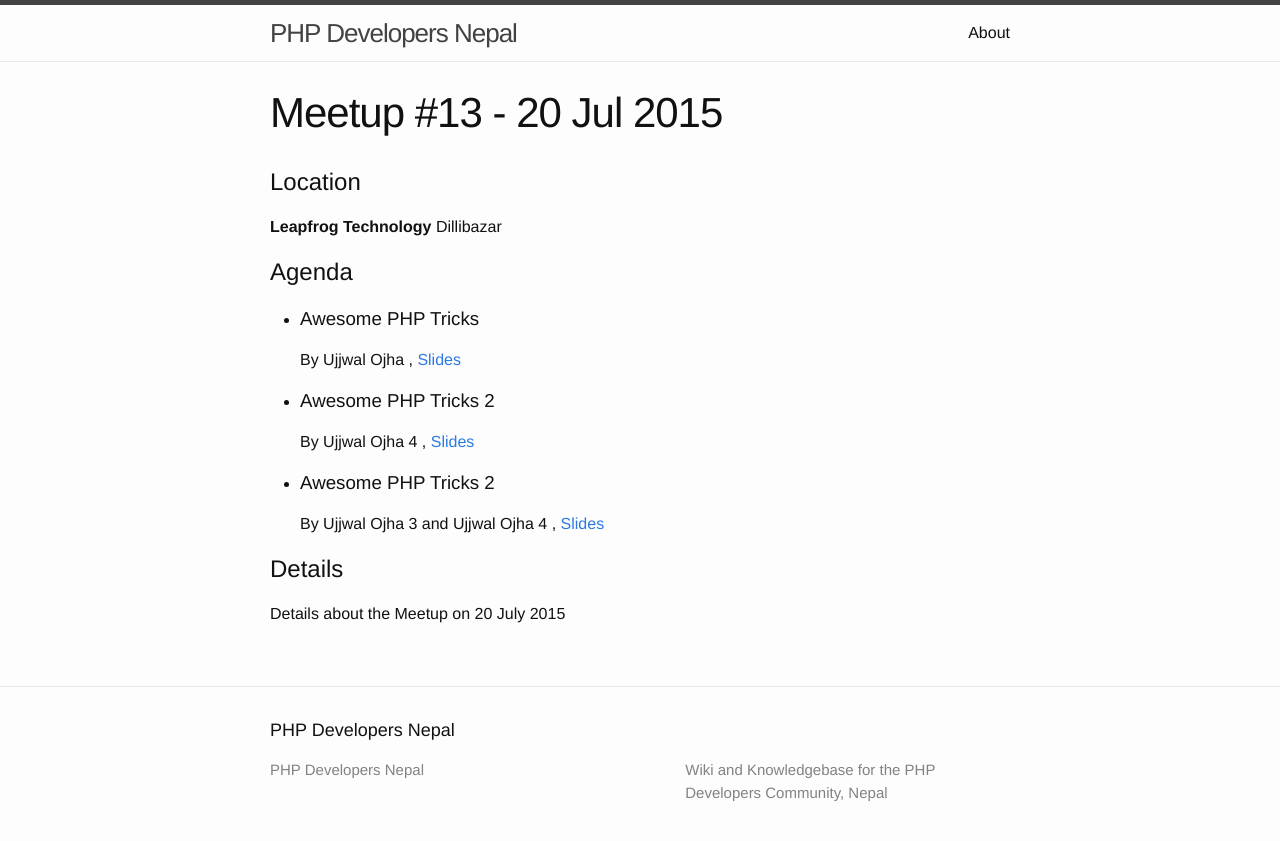
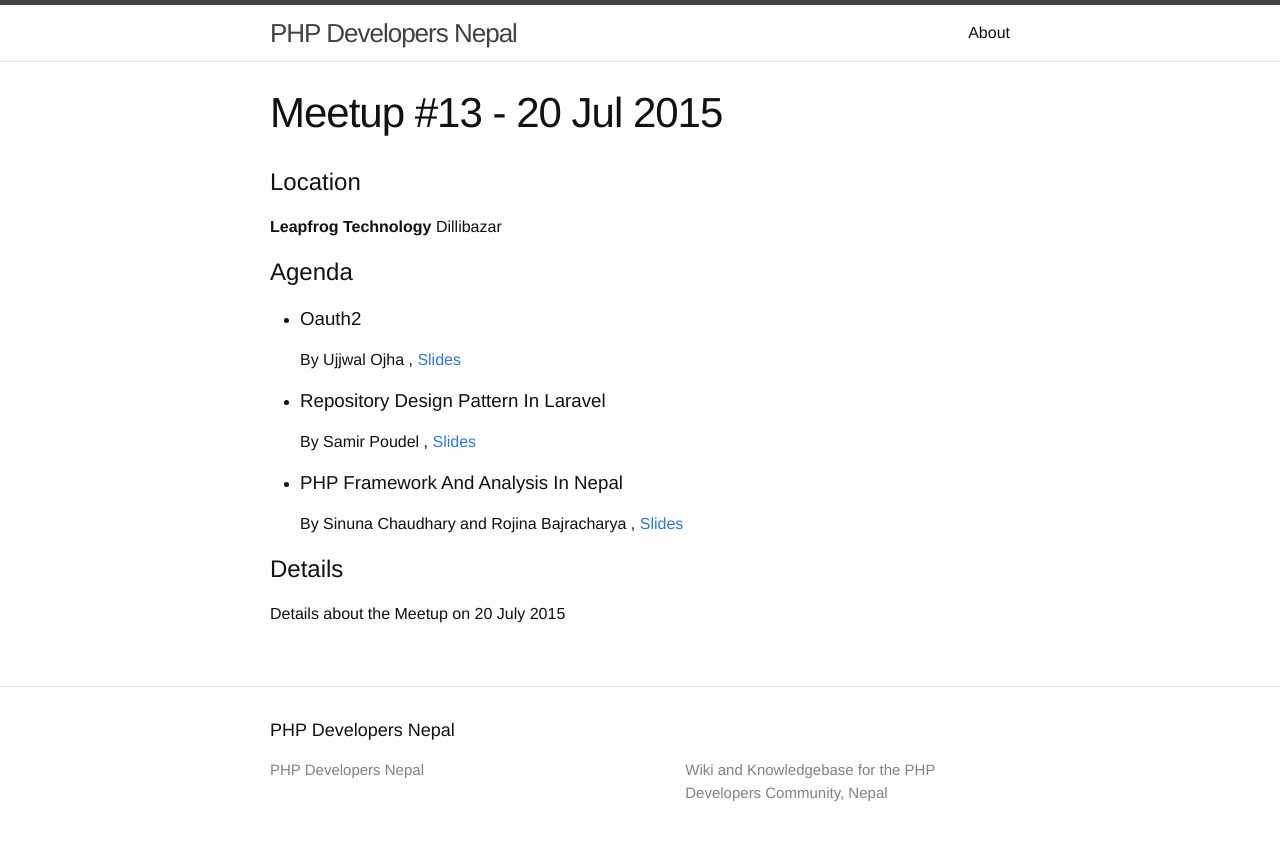
Before and after one commit to developers-nepal/php, a Jekyll site: the page built from _meetup/20-Jul-2015.md, in a window 1280 px wide. Shown: the top 841 px of the page. Built offline with Jekyll 4.4.1, drawn with Linux system fonts in a browser that asks for light colours.

Commit message:
changes to the slide urls and speakers
 - [x] added slide urls and speaker names + photos

```diff
--- a/_meetup/20-Jul-2015.md
+++ b/_meetup/20-Jul-2015.md
@@ -10,20 +10,19 @@ venue:
 talks:
   - speakers:
     - name: "Ujjwal Ojha"
-    title: "Awesome PHP Tricks"
-    prezi: "http://slideshow.com/awesome"
-    photo: "http://images.chesscomfiles.com/uploads/news/151152.9808ad21.200x200o.4e95f69ef91a.jpeg"
+    title: "Oauth2"
+    prezi: "http://ojhaujjwal.github.io/oauth2-presentation/#/"
+    photo: "https://scontent-fra3-1.xx.fbcdn.net/hphotos-xtp1/t31.0-8/10380514_10204413762324886_1118680130607428515_o.jpg"
   - speakers:
-      - name: "Ujjwal Ojha 4"
-    title: "Awesome PHP Tricks 2"
-    prezi: "http://slideshow.com/awesome2"
-    photo: "https://media3.giphy.com/media/34WHPS5XLMcHm/200_s.gif"
+      - name: "Samir Poudel"
+    title: "Repository Design Pattern In Laravel"
+    prezi: "http://www.slideshare.net/samirpdl/repository-design-pattern-in-laravel-samir-poudel"
+    photo: "https://fbcdn-sphotos-h-a.akamaihd.net/hphotos-ak-xfp1/t31.0-8/11722419_10204413770005078_1809842792086672550_o.jpg"
   - speakers:
-      - name: "Ujjwal Ojha 3"
-      - name: "Ujjwal Ojha 4"
-    title: "Awesome PHP Tricks 2"
-    prezi: "http://slideshow.com/awesome2"
-    photo: "https://media3.giphy.com/media/34WHPS5XLMcHm/200_s.gif"
+      - name: "Sinuna Chaudhary"
+      - name: "Rojina Bajracharya"
+    title: "PHP Framework And Analysis In Nepal"
+    prezi: "http://www.slideshare.net/sinunachaudhary/php-framework-and-analysis-in-nepal"
 ---
 
 Details about the Meetup on 20 July 2015
```
